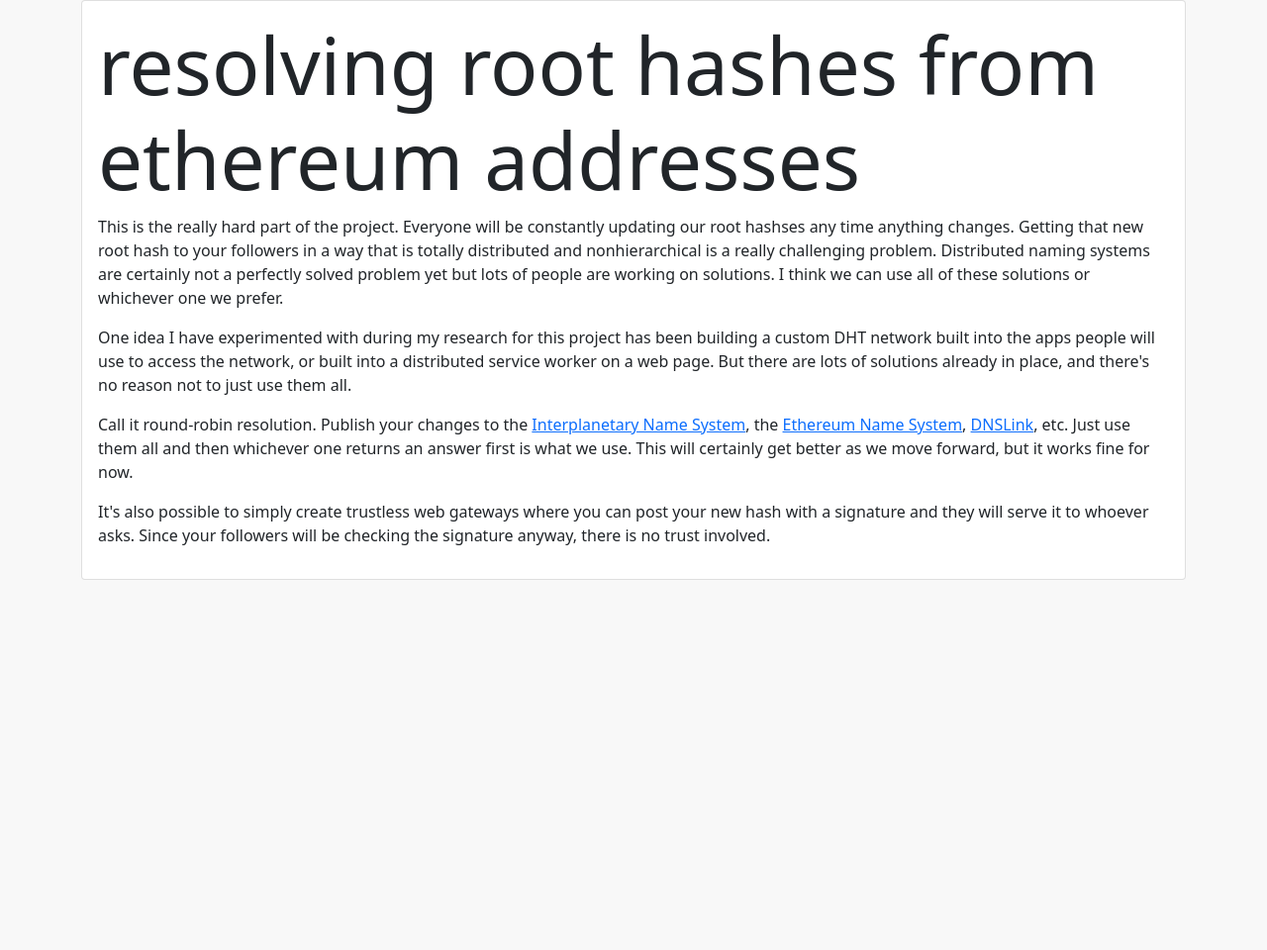
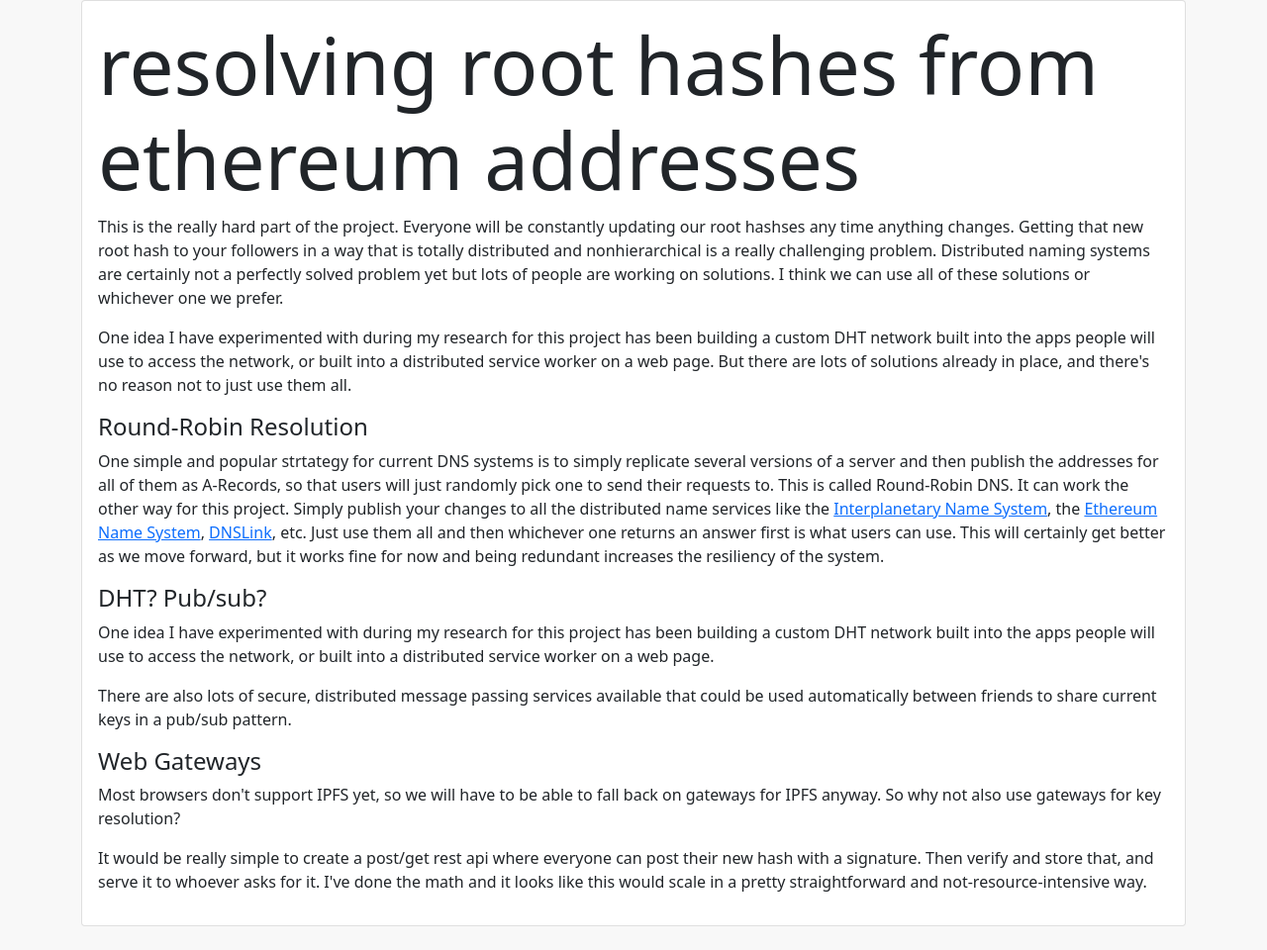
Before and after one commit to cjtrowbridge/our-space-wiki, a plain HTML site: page index.html in a window 1280 px wide. Shown: the part 3489-4449 px from the top of the page at 99% size. Before the commit the page ends 4099 px from the top, so only its background shows below. Drawn offline with nearby package versions, Linux system fonts and the light colour scheme.

Commit message:
Update index.html

```diff
--- a/index.html
+++ b/index.html
@@ -205,8 +205,15 @@
                 <h2 class="display-1">resolving root hashes from ethereum addresses</h2>
                 <p>This is the really hard part of the project. Everyone will be constantly updating our root hashses any time anything changes. Getting that new root hash to your followers in a way that is totally distributed and nonhierarchical is a really challenging problem. Distributed naming systems are certainly not a perfectly solved problem yet but lots of people are working on solutions. I think we can use all of these solutions or whichever one we prefer.</p>
                 <p>One idea I have experimented with during my research for this project has been building a custom DHT network built into the apps people will use to access the network, or built into a distributed service worker on a web page. But there are lots of solutions already in place, and there's no reason not to just use them all.</p>
-                <p>Call it round-robin resolution. Publish your changes to the <a href="https://docs.ipfs.io/concepts/ipns/" target="_blank">Interplanetary Name System</a>, the <a href="https://medium.com/the-ethereum-name-service" target="_blank">Ethereum Name System</a>, <a href="https://docs.ipfs.io/concepts/dnslink/" target="_blank">DNSLink</a>, etc. Just use them all and then whichever one returns an answer first is what we use. This will certainly get better as we move forward, but it works fine for now.</p>
-                <p>It's also possible to simply create trustless web gateways where you can post your new hash with a signature and they will serve it to whoever asks. Since your followers will be checking the signature anyway, there is no trust involved.</p>
+                <h4>Round-Robin Resolution</h4>
+                <p>One simple and popular strtategy for current DNS systems is to simply replicate several versions of a server and then publish the addresses for all of them as A-Records, so that users will just randomly pick one to send their requests to. This is called Round-Robin DNS. It can work the other way for this project. Simply publish your changes to all the distributed name services like the <a href="https://docs.ipfs.io/concepts/ipns/" target="_blank">Interplanetary Name System</a>, the <a href="https://medium.com/the-ethereum-name-service" target="_blank">Ethereum Name System</a>, <a href="https://docs.ipfs.io/concepts/dnslink/" target="_blank">DNSLink</a>, etc. Just use them all and then whichever one returns an answer first is what users can use. This will certainly get better as we move forward, but it works fine for now and being redundant increases the resiliency of the system.</p>
+                <h4>DHT? Pub/sub?</h4>
+                <p>One idea I have experimented with during my research for this project has been building a custom DHT network built into the apps people will use to access the network, or built into a distributed service worker on a web page.</p>
+                <p>There are also lots of secure, distributed message passing services available that could be used automatically between friends to share current keys in a pub/sub pattern.</p>
+                <h4>Web Gateways</h4>
+                <p>Most browsers don't support IPFS yet, so we will have to be able to fall back on gateways for IPFS anyway. So why not also use gateways for key resolution? </p>
+                <p>It would be really simple to create a post/get rest api where everyone can post their new hash with a signature. Then verify and store that, and serve it to whoever asks for it. I've done the math and it looks like this would scale in a pretty straightforward and not-resource-intensive way.</p>
+                <p></p>
               </div><!--/card-text-->
             </div><!--/card-body-->
           </div><!--/card-->
```
